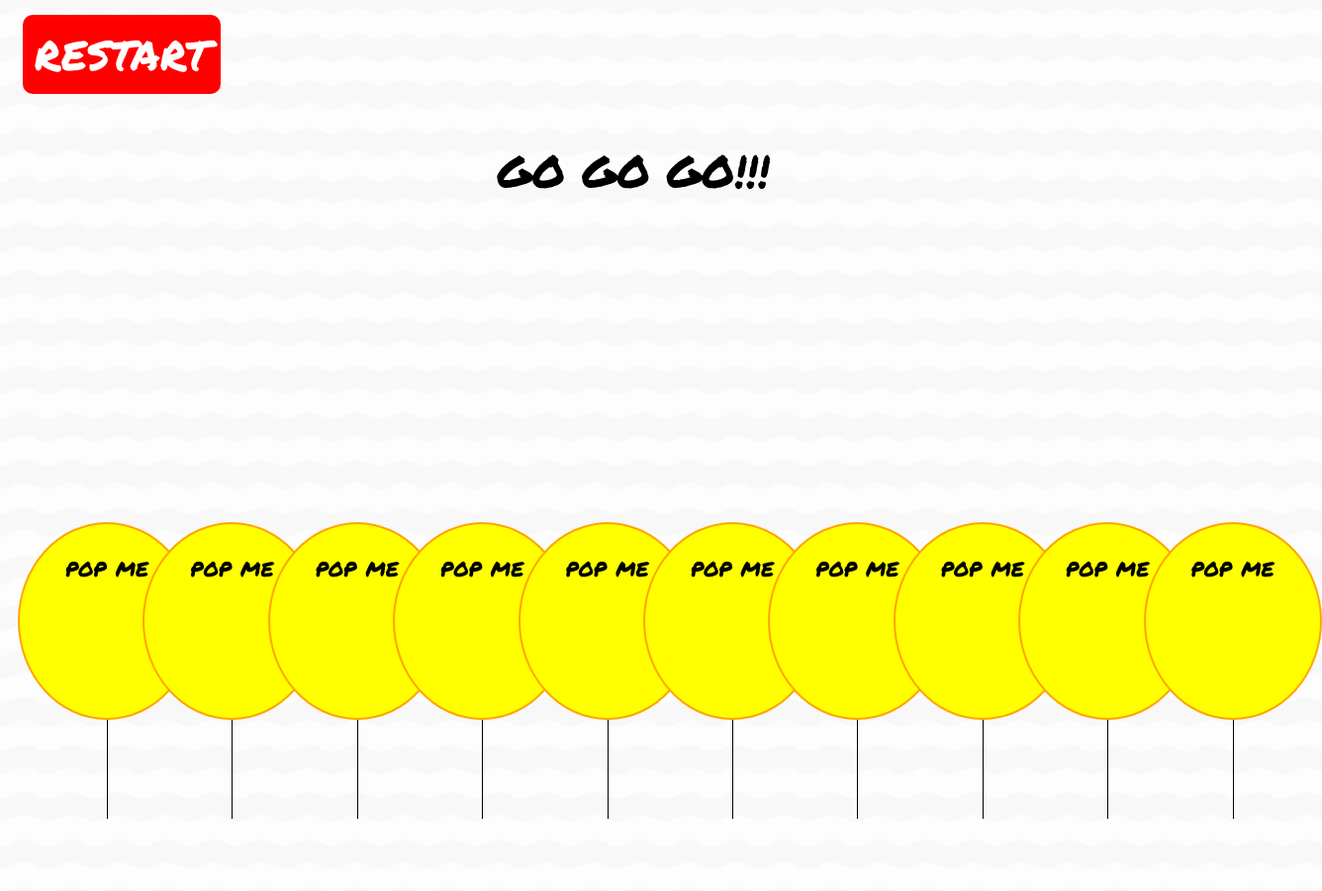
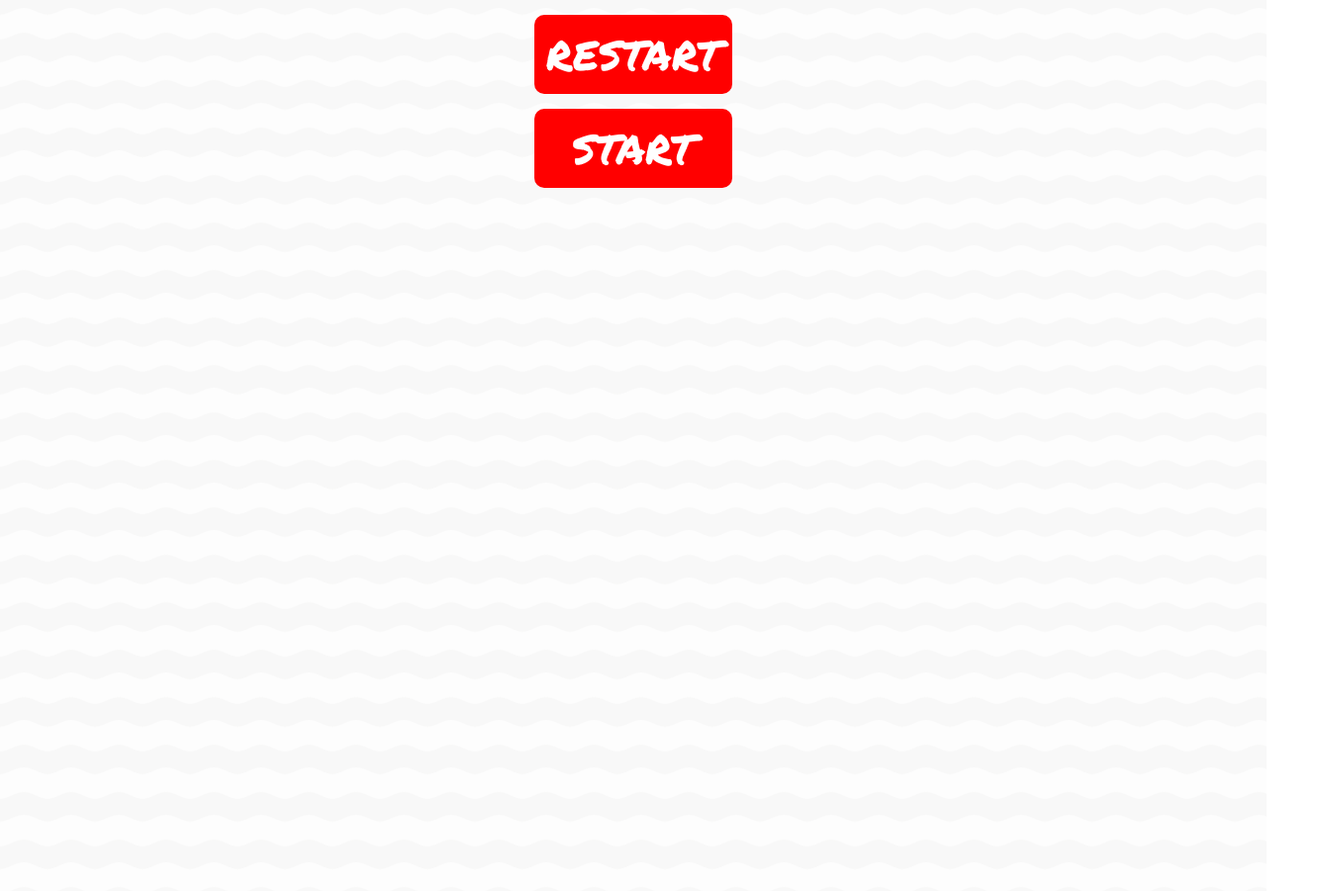
Before and after one commit to malekkn/Balloon-Game, a plain HTML site: page index.html in a window 1280 px wide. Shown: the whole page at 99% size, 1336 px wide, since content can reach past the window. Drawn offline with Linux system fonts and the light colour scheme.

Commit message:
start button added

```diff
--- a/index.html
+++ b/index.html
@@ -9,11 +9,11 @@
 </head>
 <body>
 	<div id= "button"><a href="#" onclick="location.reload()">restart</a></div>
-	<!-- <div id= "button"><a href="#" onclick="parentNode.remove(); starting();">start</a></div> -->
+	<div id= "button"><a href="#" onclick="parentNode.remove(); starting();">start</a></div>
 	<p id="counter"></p>
     <div id = "container">
-    	<div id = "block">
-		    <div id="balloon" onclick="count()">
+    	<div id = "block" class="hide">
+		    <div id="balloon" onclick="count()" >
 		      <div id="inflatable" onclick="parentNode.remove()" ><p>pop me</p></div>
 		      <div id="string"></div>
 		    </div>
--- a/scripts.js
+++ b/scripts.js
@@ -4,16 +4,19 @@
 var data = '{"kills": 0 ,"initial":"GO GO GO!!!","warn":"STOP GLITCHIN BRUH!!","size":10}';
 //converting passed string to JSON Object.
 var obj = JSON.parse(data);
-
+var myObjects = {};
+var myBalloons = {};
+var index = 0;
 var num = document.getElementById("counter");
 
-num.innerHTML = obj.initial;
+
 
 //clone function to multiply the balloon.
 function repeater () {
   var target = document.getElementById("block");
   var cln = target.cloneNode(true);
   document.getElementById("container").appendChild(cln);
+  myObjects[index++] = cln;
 }
 
 for (var i = 0; i < obj.size -1 ; i ++) {
@@ -24,7 +27,7 @@ for (var i = 0; i < obj.size -1 ; i ++) {
 //counter function
 function count() {
 	if (obj.kills < 9){
-		obj.kills+=1;
+		obj.kills += 1;
 		num.innerHTML= obj.kills;
 	} else {
   	 	obj.kills = obj.warn;
@@ -33,6 +36,13 @@ function count() {
   	}
 }
 //start button function ---coming soon ---
-// function starting (){
-//  num.innerHTML = obj.initial;
-// }
+function starting (){
+	num.innerHTML = obj.initial;
+	for (var i = 0; i < obj.size -1 ; i ++) {
+   		myObjects[i].className = "move"
+   		document.getElementById("block").className = "move";
+	}
+
+	num.innerHTML = obj.initial;
+
+}
--- a/styles.css
+++ b/styles.css
@@ -14,22 +14,22 @@ a {
 }
 #block {
 	width: 10%;
-	height: 80%;
+	height: 80vh;
 	margin : auto;
 }
 #inflatable {
-	width: 180px;
-	height: 200px;
+	width: 100%;
+	height: 150px;
 	background-color: yellow;
 	border-radius: 50%;
 	border:2px solid orange;
 	font-size: 25px;
 }
 #string {
-	width: 1px;
-	height: 100px;
+  margin: auto;
+  width: 1px;
+	height: 80px;
 	background-color: black;
-	margin-left: 90px;
 }
 #container{
 	display: flex;
@@ -41,15 +41,8 @@ a {
 	z-index: 100;
 	text-align: center;
 	margin: 0px 10px;
-	animation-name: loop;
-    animation-duration: 40s;
-    position: relative;
-    animation-iteration-count: 1;
 }
-@keyframes loop {
-   	from    { bottom: -200%;}
-    to      { bottom: 1000%;}
-}
+
 #balloon:hover {
   	cursor:  url(http://image.flaticon.com/icons/png/128/64/64473.png) 64 64,auto;
 }
@@ -59,7 +52,7 @@ a {
 #button {
 	width: 200px;
 	height: 80px;
-	margin: 15px;
+	margin: 15px auto;
 	background-color: red;
 	border-radius: 10px;
 	text-align: center;
@@ -67,3 +60,18 @@ a {
 	font-family: 'Permanent Marker', cursive;
 
 }
+.hide{
+  display:none;
+
+}
+.move{
+  display: block;
+  animation-name: loop;
+  animation-duration: 40s;
+  position: relative;
+  animation-iteration-count: 1;
+}
+@keyframes loop {
+    from    { bottom: -200%;}
+    to      { bottom: 1000%;}
+}
```
